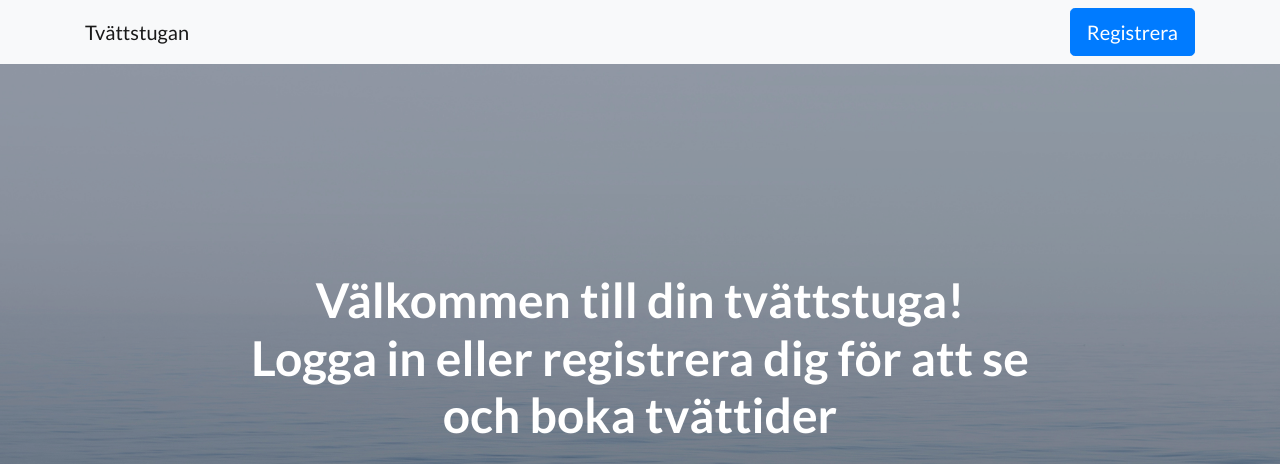
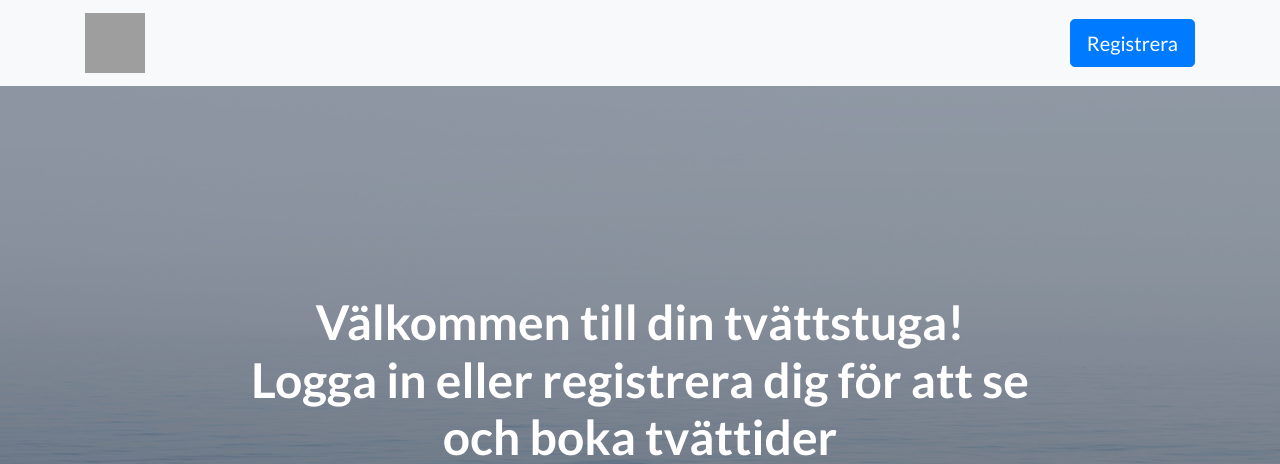
Before and after one commit to blumepo/g4tvattstugan, a PHP site: page / in a window 1280 px wide. Shown: the top 464 px of the page. Run offline with PHP 8.4, Linux system fonts and the light colour scheme; the visitor is signed in with stand-in values (Sample User, id 1); data that the repository does not hold is empty; some libraries are stand-ins or nearby versions; grey boxes are pictures that could not be loaded.

Commit message:
startsidaknapp

```diff
--- a/BSprojektarbete_g4/index.php
+++ b/BSprojektarbete_g4/index.php
@@ -31,7 +31,8 @@ session_start();
   <!-- Navigation -->
   <nav class="navbar navbar-light bg-light static-top">
     <div class="container">
-      <a class="navbar-brand" href="#">Tvättstugan</a>
+      <a class="navbar-brand" href="index.php"><img src="http://atlclean.com/wp-content/uploads/2015/01/home-icon-1.png" width="60" height="60" title="Home button" alt="Home"></a>
+
 <!-- Button trigger modal -->
 <button type="button" class="btn btn-primary btn-lg" data-toggle="modal" data-target="#Registrera">
   Registrera
```
Also changed, not shown: BSprojektarbete_g4/img/homebutton.jpg (added).
